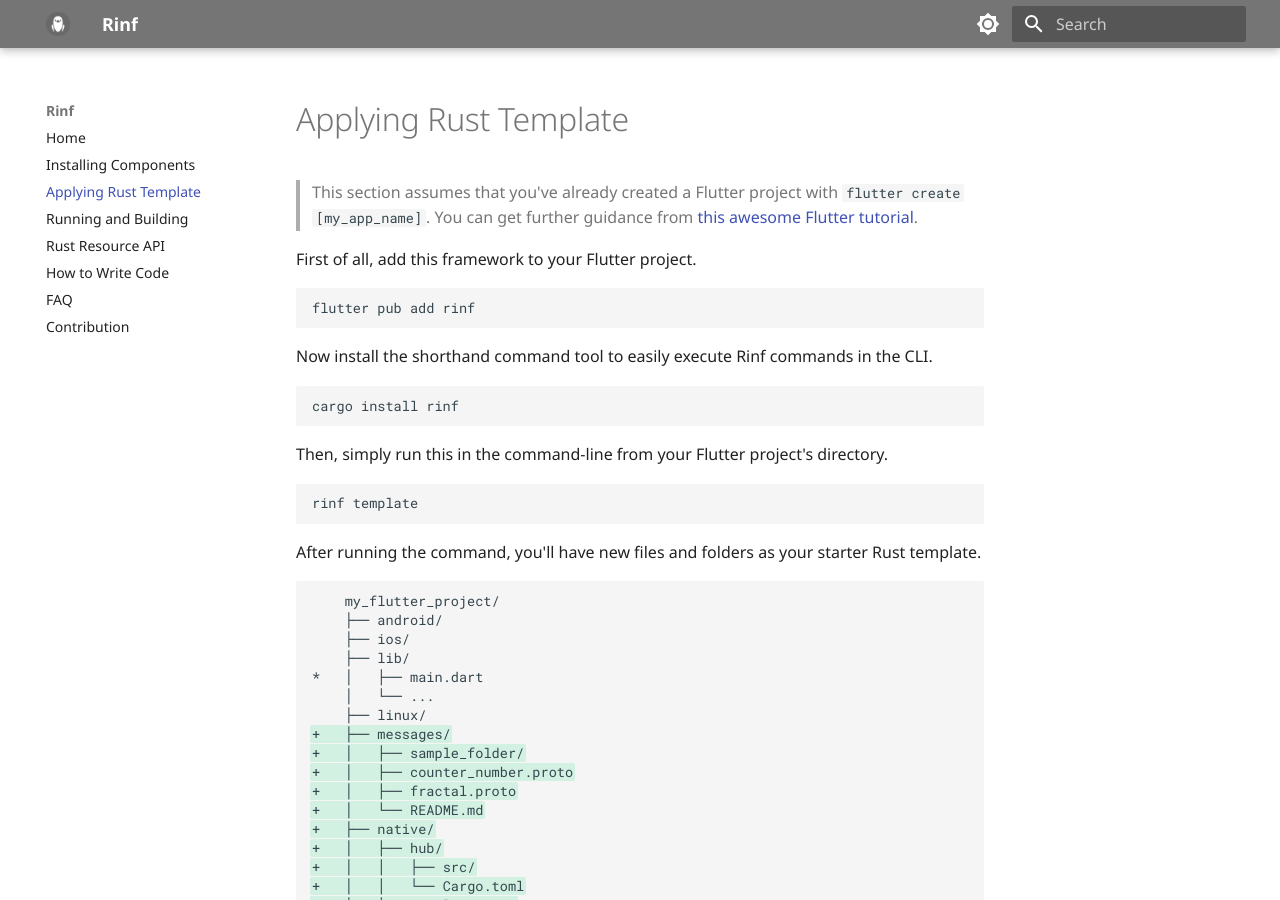
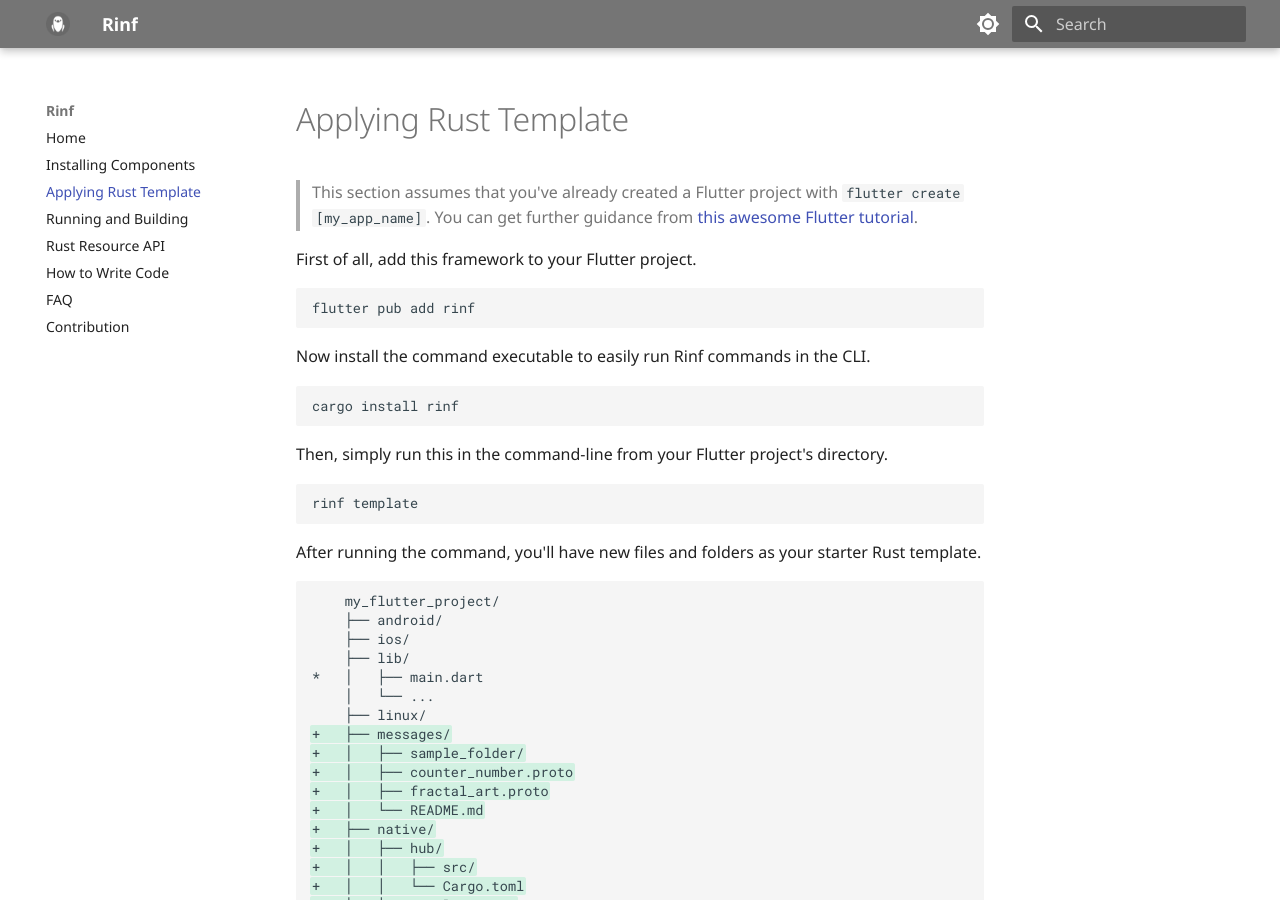
Before and after one commit to cunarist/rinf, an MkDocs documentation site: the page built from documentation/docs/applying-template.md, in a window 1280 px wide and 900 px high. Built offline with MkDocs 1.6.1 and Material for MkDocs 9.7.7, drawn with Linux system fonts in a browser that asks for light colours.

Commit message:
Update basic docs

````diff
--- a/documentation/docs/applying-template.md
+++ b/documentation/docs/applying-template.md
@@ -8,7 +8,7 @@
 flutter pub add rinf
 ```
 
-Now install the shorthand command tool to easily execute Rinf commands in the CLI.
+Now install the command executable to easily run Rinf commands in the CLI.
 
 ```bash
 cargo install rinf
@@ -33,7 +33,7 @@
 +   ├── messages/
 +   │   ├── sample_folder/
 +   │   ├── counter_number.proto
-+   │   ├── fractal.proto
++   │   ├── fractal_art.proto
 +   │   └── README.md
 +   ├── native/
 +   │   ├── hub/
````
Also changed, not shown: documentation/docs/running-and-building.md (+2 -0 lines).
